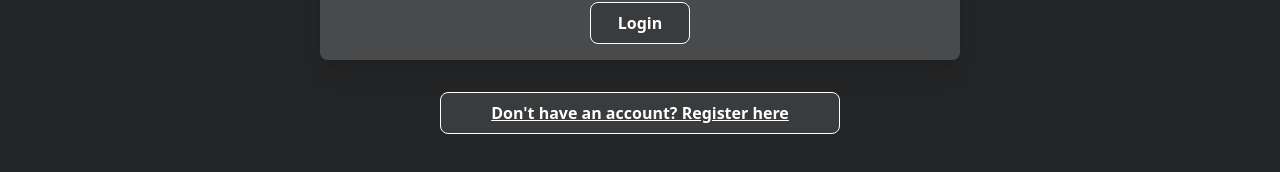
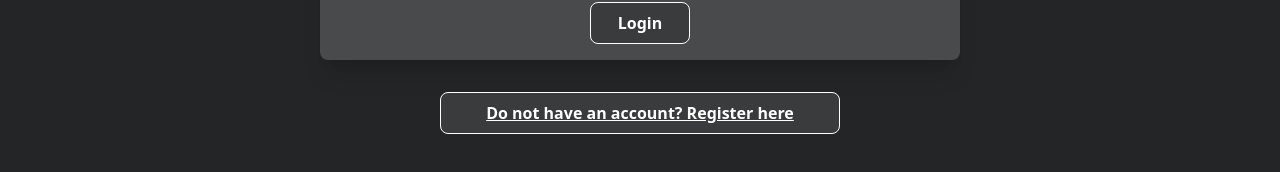
Before and after one commit to DavidJoao/booth-ge, a Next.js app: page /login in a window 1280 px wide. Shown: the part 494-666 px from the top of the page. Built offline with nearby package versions, Linux system fonts and the light colour scheme.

Commit message:
FIX Bugs

```diff
--- a/package.json
+++ b/package.json
@@ -17,12 +17,14 @@
     "eslint-config-next": "13.2.4",
     "js-cookie": "^3.0.1",
     "jsonwebtoken": "^9.0.0",
+    "mongodb": "^5.3.0",
     "mongoose": "^7.0.3",
     "next": "13.2.4",
     "react": "18.2.0",
-    "react-bootstrap": "^2.7.2",
+    "react-bootstrap": "^2.7.4",
     "react-dom": "18.2.0",
-    "react-router-dom": "^6.10.0"
+    "react-router-dom": "^6.10.0",
+    "text-encoding": "^0.7.0"
   },
   "devDependencies": {
     "autoprefixer": "^10.4.14",
--- a/src/pages/createdaily.js
+++ b/src/pages/createdaily.js
@@ -92,7 +92,7 @@ const CreateDaily = () => {
                 }}/>
                 { tempArray.map((employee, index) => {
                     return (
-                        <div className='flex items-center w-full p-2'>
+                        <div className='flex items-center w-full p-2' key={employee.name}>
                             <label>Name:</label>
                             <input required className='input' name={`employee-${index}-name`} onChange={(e) => {
                                 const newEmployees = [...daily.employees];
--- a/src/pages/login.js
+++ b/src/pages/login.js
@@ -65,7 +65,7 @@ const Login = () => {
             <button className='buttons mx-auto mt-3'>Login</button>
         </form>
             <p className='text-red-600'>{errorMessage}</p>
-            <Link href={'/register'} className="buttons mx-auto mt-3 w-[300px] lg:w-[400px]">Don't have an account? Register here</Link>
+            <Link href={'/register'} className="buttons mx-auto mt-3 w-[300px] lg:w-[400px]">Do not have an account? Register here</Link>
     </div>
   )
 }
--- a/src/pages/reports.js
+++ b/src/pages/reports.js
@@ -28,7 +28,7 @@ const Reports = () => {
         </div>
         <div id='dropdown' className='rounded w-full lg:w-full min-h-[500px] h-auto p-4 flex flex-col items-center justify-start'>
             { dailies && dailies.filter( daily =>
-                search === '' || daily.foreman.toLowerCase().includes(search.toLowerCase())).map(daily => <DailyCard daily={daily} loadAll={loadAll}/>) }
+                search === '' || daily.foreman.toLowerCase().includes(search.toLowerCase())).map(daily => <DailyCard key={daily._id} daily={daily} loadAll={loadAll}/>) }
         </div>
     </div>
   )
```
Also changed, not shown: 1 other file (tests, documents, lock files or other folders).
